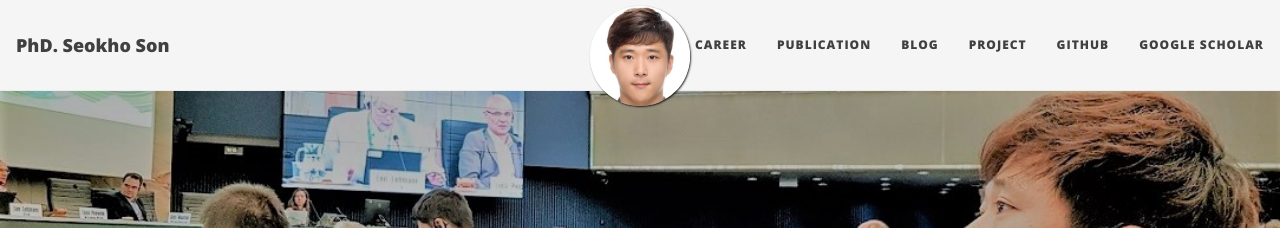
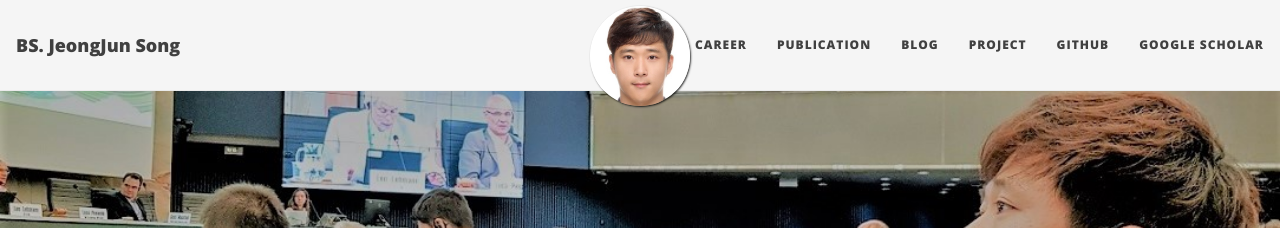
Before and after one commit to songjeongjun320/songjeongjun320.github.io, a Jekyll site: the page built from index.md, in a window 1280 px wide. Shown: the top 228 px of the page. Built offline with Jekyll 4.4.1, drawn with Linux system fonts in a browser that asks for light colours; nearby versions of some CDN libraries.

Commit message:
07/21/2024

```diff
--- a/_config.yml
+++ b/_config.yml
@@ -1,7 +1,7 @@
 # --- Basic options --- #
 
 # [수정필요] 웹페이지 이름
-title: PhD. Seokho Son
+title: BS. JeongJun Song
 
 # [수정필요] 간단한 사이트 설명
 description: Acedemic Website of Seokho Son
```
